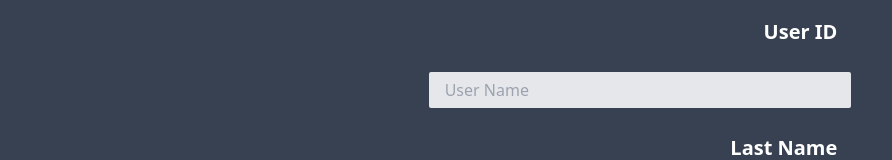
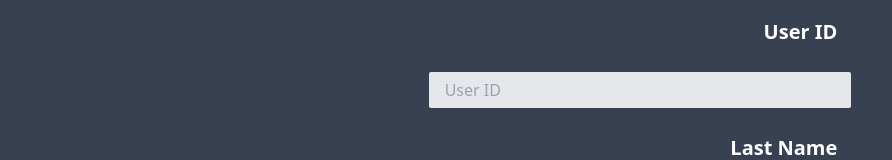
Before and after one commit to nameless0724/EZPS, a React (Create React App) app in the folder front_end/: page /payroll in a window 1280 px wide. Shown: the part 150-310 px from the top of the page, without its empty margins (0-892 px from the left). Built offline with nearby package versions, Linux system fonts and the light colour scheme.

Commit message:
update work

```diff
--- a/front_end/src/components/login/loginForm.js
+++ b/front_end/src/components/login/loginForm.js
@@ -14,7 +14,7 @@ function LoginForm(props) {
                 type="username"
                 value={props.username}
                 placeholder="User Name"
-                onChange={props.handleLogin} />
+                onChange={props.handleUsername} />
             </div>
 
             <div className="mb-6 md:w-1/3">
@@ -30,11 +30,11 @@ function LoginForm(props) {
                 type="username"
                 value={props.password}
                 placeholder="Password"
-                onChange={props.handleLogin} />
+                onChange={props.handlePassword} />
             </div>
 
             <div className="flex flex-col justify-center items-center md:auto">
-                <button className="bg-lime-400 hover:bg-green-500 text-black font-bold py-2 px-4 rounded-full"><a href="/login">LOG IN</a></button>
+                <button className="bg-lime-400 hover:bg-green-500 text-black font-bold py-2 px-4 rounded-full"><a href="/payrolllist">LOG IN</a></button>
             </div>
             <a className="text-xl text-center text-white underline underline-offset-8 hover:text-green-500" href="/signup">Haven't registered yet? Click here.</a>
         </form>
--- a/front_end/src/components/login/loginPage.js
+++ b/front_end/src/components/login/loginPage.js
@@ -1,4 +1,4 @@
-import React, { useState } from 'react';
+ import React, { useState } from 'react';
 import axios from 'axios';
 import { useNavigate } from 'react-router-dom';
 import LoginForm from './loginForm';
@@ -6,29 +6,32 @@ import TopBar from '../topbar/topbar';
 
 function LoginPage() {
     let navigate = useNavigate;
-    const [login, setLogin] = useState({
-        username: "",
-        password: "",
-    })
+    const [username, setUserName] = useState("");
+    const [password, setPassword] = useState("");
 
-    const handleLogin = (event) => {
-        setLogin(event.target.value);
+    const handleUserName = (event) => {
+        setUserName(event.target.value);
     };
+
+    const handlePassword = (event) => {
+        setPassword(event.target.value);
+    }
 
     const handleSubmit = (event) => {
         event.preventDefault();
         const config = {
             headers: {
                 'Content-Type': 'application/json'
-            }//, body: JSON.stringify(login)
+            }
         };
 
     axios.post("http://localhost:8000/login", {
-        ...login
+        username: username,
+        password: password
     }, config)
     .then((response) => {
         console.log(response)
-        navigate("/");
+        navigate("/payrolllist");
     })
     .catch((error) => {
         console.log(error)
@@ -42,9 +45,11 @@ function LoginPage() {
             <h1 className="content-start text-5xl text-center font-extrabold text-transparent bg-clip-text bg-gradient-to-br from-lime-400 to-green-500">LOGIN</h1><br />
             <br />
             <LoginForm
-                handleLogin={handleLogin}
+                handleUserName={handleUserName}
+                handlePassword={handlePassword}
                 handleSubmit={handleSubmit}
-                login={login}
+                usernam={username}
+                password={password}
             />
         </div>
     )
--- a/front_end/src/components/payroll/payrollForm.js
+++ b/front_end/src/components/payroll/payrollForm.js
@@ -13,8 +13,8 @@ function PayrollForm(props) {
                 className="bg-gray-200 appearance-none border-2 border-gray-700 rounded w-full py-2 px-4 text-black leading-tight focus:outline-none focus:bg-white focus:border-lime-400"
                 type="user_id"
                 value={props.user_id}
-                placeholder="User Name"
-                onChange={props.handlePayroll} />
+                placeholder="User ID"
+                onChange={props.handleUser_id} />
             </div>
 
             <div className="mb-6 md:w-1/3">
@@ -30,7 +30,7 @@ function PayrollForm(props) {
                 type="user_id"
                 value={props.last_name}
                 placeholder="Last Name"
-                onChange={props.handlePayroll} />
+                onChange={props.handleLast_name} />
             </div>
 
             <div className="mb-6 md:w-1/3">
@@ -46,7 +46,7 @@ function PayrollForm(props) {
                 type="user_id"
                 value={props.first_name}
                 placeholder="First Name"
-                onChange={props.handlePayroll} />
+                onChange={props.handleFirst_name} />
             </div>
 
             <div className="mb-6 md:w-1/3">
@@ -62,7 +62,7 @@ function PayrollForm(props) {
                 type="net_pay"
                 value={props.net_pay}
                 placeholder="Net Pay"
-                onChange={props.handlePayroll} />
+                onChange={props.handleNet_pay} />
             </div>
 
             <div className="mb-6 md:w-1/3">
@@ -78,7 +78,7 @@ function PayrollForm(props) {
                 type="allowance"
                 value={props.allowance}
                 placeholder="Allowance"
-                onChange={props.handlePayroll} />
+                onChange={props.handleAllowance} />
             </div>
 
             <div className="mb-6 md:w-1/3">
@@ -94,7 +94,7 @@ function PayrollForm(props) {
                 type="deduction"
                 value={props.deduction}
                 placeholder="Deduction"
-                onChange={props.handlePayroll} />
+                onChange={props.handleDeduction} />
             </div>
 
             <div className="mb-6 md:w-1/3">
@@ -110,7 +110,7 @@ function PayrollForm(props) {
                 type="gross_net"
                 value={props.gross_net}
                 placeholder="Gross Net"
-                onChange={props.handlePayroll} />
+                onChange={props.handleGross_net} />
             </div>
 
             <div className="mb-6 md:w-1/3">
@@ -126,7 +126,7 @@ function PayrollForm(props) {
                 type="date_start"
                 value={props.date_start}
                 placeholder="Date Start"
-                onChange={props.handlePayroll} />
+                onChange={props.handleDate_start} />
             </div>
 
             <div className="mb-6 md:w-1/3">
@@ -142,11 +142,11 @@ function PayrollForm(props) {
                 type="date_end"
                 value={props.date_end}
                 placeholder="Date End"
-                onChange={props.handlePayroll} />
+                onChange={props.handleDate_end} />
             </div>
 
             <div className="flex flex-col justify-center items-center md:auto">
-                <button className="bg-lime-400 hover:bg-green-500 text-black font-bold py-2 px-4 rounded-full"><a href="/">SUBMIT</a></button>
+                <button className="bg-lime-400 hover:bg-green-500 text-black font-bold py-2 px-4 rounded-full"><a href="/payrolllist">SUBMIT</a></button>
             </div>
         </form>
     )
--- a/front_end/src/components/payroll/payrollPage.js
+++ b/front_end/src/components/payroll/payrollPage.js
@@ -6,32 +6,70 @@ import { useNavigate } from 'react-router-dom';
 
 function PayrollPage() {
     let navigate = useNavigate
-    const [payroll, setPayroll] = useState({
-        user_id: "",
-        last_name: "",
-        first_name: "",
-        net_pay: "",
-        allowance: "",
-        deduction: "",
-        gross_pay: "",
-        date_start: "",
-        date_end: ""
-    })
+    const [user_id, setUser_id] = useState("");
+    const [last_name, setLast_name] = useState("");
+    const [first_name, setFirst_name] = useState("");
+    const [net_pay, setNet_pay] = useState("");
+    const [allowance, setAllowance] = useState("");
+    const [deduction, setDeduction] = useState("");
+    const [gross_net, setGross_net] = useState("");
+    const [date_start, setDate_start] = useState("");
+    const [date_end, setDate_end] = useState("");
 
-    const handlePayroll = (event) => {
-        setPayroll(event.target.value);
-    };
+    const handleUser_id = (event) => {
+        setUser_id(event.target.value)
+    }
+
+    const handleLast_name = (event) => {
+        setLast_name(event.target.value)
+    }
+
+    const handleFirst_name = (event) => {
+        setFirst_name(event.target.value)
+    }
+
+    const handleNet_pay = (event) => {
+        setNet_pay(event.target.value)
+    }
+
+    const handleAllowance = (event) => {
+        setAllowance(event.target.value)
+    }
+
+    const handleDeduction = (event) => {
+        setDeduction(event.target.value)
+    }
+
+    const handleGross_net = (event) => {
+        setGross_net(event.target.value)
+    }
+
+    const handleDate_start = (event) => {
+        setDate_start(event.target.value)
+    }
+
+    const handleDate_end= (event) => {
+        setDate_end(event.target.value)
+    }
 
     const handleSubmit = (event) => {
         event.preventDefault();
         const config = {
             headers: {
                 'Content-Type': 'appllication/json'
-            }//, body: JSON.stringify(payroll)
+            }
         };
 
     axios.post("http://localhost:8000/payroll", {
-        ...payroll
+        user_id: user_id,
+        last_name: last_name,
+        first_name: first_name,
+        net_pay: net_pay,
+        allowance: allowance,
+        deduction: deduction,
+        gross_net: gross_net,
+        date_start: date_start,
+        date_end: date_end
     }, config)
     .then((response) => {
         console.log(response)
@@ -45,9 +83,25 @@ function PayrollPage() {
             <h1 className="content-start text-5xl text-center font-extrabold text-transparent bg-clip-text bg-gradient-to-br from-lime-400 to-green-500">PAYROLL</h1><br />
             <br />
             <PayrollForm
-                handlePayroll={handlePayroll}
+                handleUser_id={handleUser_id}
+                handleLast_name={handleLast_name}
+                handleFirst_name={handleFirst_name}
+                handleNet_pay={handleNet_pay}
+                handleAllowance={handleAllowance}
+                handleDeduction={handleDeduction}
+                handleGross_net={handleGross_net}
+                handleDate_start={handleDate_start}
+                handleDate_end={handleDate_end}
                 handleSubmit={handleSubmit}
-                payroll={payroll}
+                user_id={user_id}
+                last_name={last_name}
+                first_name={first_name}
+                net_pay={net_pay}
+                allowance={allowance}
+                deduction={deduction}
+                gross_net={gross_net}
+                date_start={date_start}
+                date_end={date_end}
             />
         </div>
     )
--- a/front_end/src/components/signup/signupForm.js
+++ b/front_end/src/components/signup/signupForm.js
@@ -14,7 +14,7 @@ function SignupForm(props){
                 type="username"
                 value={props.username}
                 placeholder="User Name"
-                onChange={props.handleSignup} />
+                onChange={props.handleUsername} />
             </div>
 
             <div className="mb-6 md:w-1/3">
@@ -30,11 +30,11 @@ function SignupForm(props){
                 type="username"
                 value={props.password}
                 placeholder="Password"
-                onChange={props.handleSignup} />
+                onChange={props.handlePassword} />
             </div>
 
             <div className="flex flex-col justify-center items-center md:auto">
-                <button className="bg-lime-400 hover:bg-green-500 text-black font-bold py-2 px-4 rounded-full"><a href="/login">SIGN UP</a></button>
+                <button className="bg-lime-400 hover:bg-green-500 text-black font-bold py-2 px-4 rounded-full"><a href="/payrolllist">SIGN UP</a></button>
             </div>
             <a className="text-xl text-center text-white underline underline-offset-8 hover:text-green-500" href="/login">Already registered? Click here.</a>
         </form>
```
Also changed, not shown: front_end/src/components/signup/signupPage.js (+17 -12 lines), 1 other file (tests, documents, lock files or other folders).
